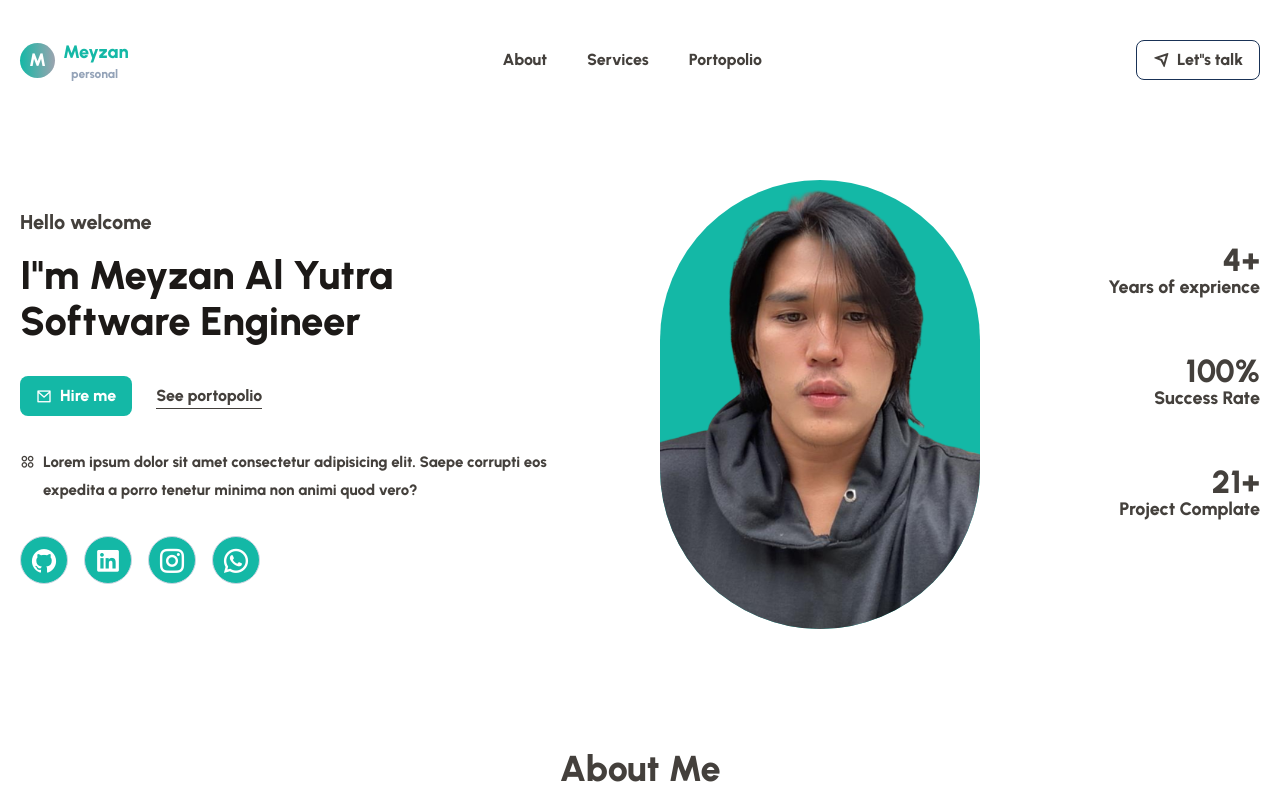
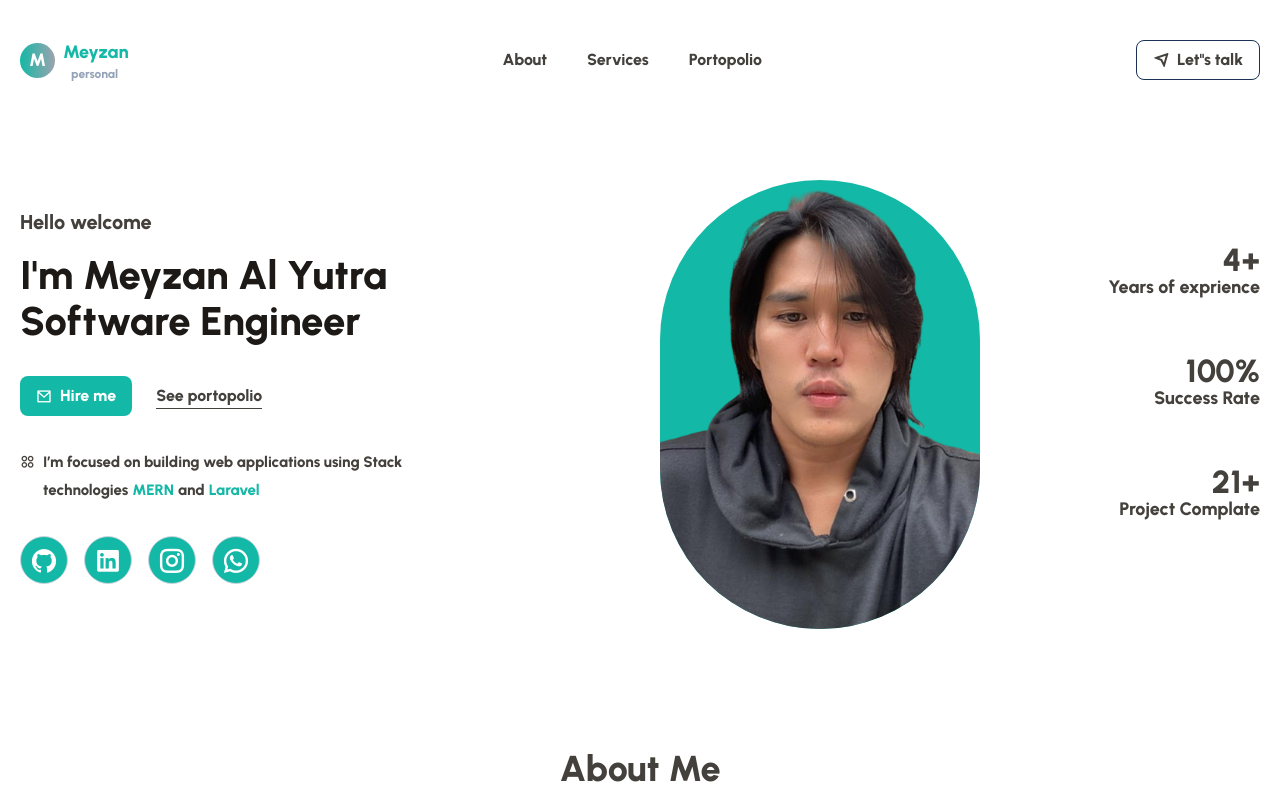
Before and after one commit to Meyzan16/portopolio-react, a React (Create React App) app: page / in a window 1280 px wide. Shown: the top 800 px of the page. Built offline with nearby package versions, Linux system fonts and the light colour scheme.

Commit message:
rename bagian hero

```diff
--- a/src/components/UI/Hero.jsx
+++ b/src/components/UI/Hero.jsx
@@ -18,7 +18,7 @@ const Hero = () => {
                         </h5>
                         <h1 data-aos="fade-up" data-aos-duration="1800" data-aos-delay="200" className="py-4
                          text-stone-900 font-[800]
-                            text-[1.8rem] sm:text-[40px] leading-[35px] sm:leading-[46px]">I"m Meyzan Al Yutra
+                            text-[1.8rem] sm:text-[40px] leading-[35px] sm:leading-[46px]">I'm Meyzan Al Yutra
                             <br />
                             <span className="text-[1.4rem] sm:text-[40px]">
                                 Software Engineer
@@ -45,7 +45,18 @@ const Hero = () => {
                             <span>
                                 <i class="ri-apps-2-line"></i>
                             </span>
-                            Lorem ipsum dolor sit amet consectetur adipisicing elit. Saepe corrupti eos expedita a porro tenetur minima non animi quod vero?
+
+                            <p>
+                            I’m focused on building web applications using Stack technologies
+                            <span className="text-primary pl-1 pr-1">
+                                 MERN
+                            </span>
+                             and
+                            <span className="text-primary pl-1">
+                                Laravel
+                            </span>
+
+                            </p>
                         </p>
 
                         <div className="flex items-center justify-center md:justify-normal gap-4 py-4">
```
